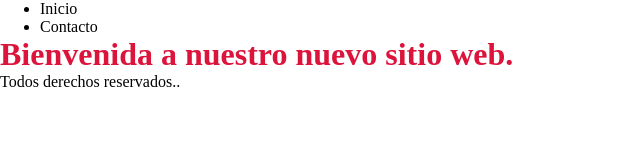
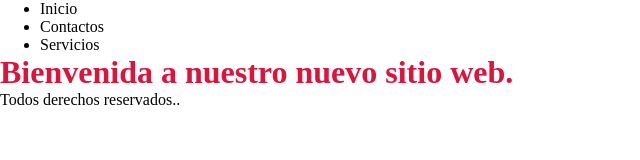
Before and after one commit to abdellah-Afriano/parctica102, a plain HTML site: page index.html in a window 1280 px wide. Shown: the whole page, without its empty margins (0-640 px from the left). Drawn offline with Linux system fonts and the light colour scheme.

Commit message:
add header 2

```diff
--- a/index.html
+++ b/index.html
@@ -4,7 +4,8 @@
     <link rel="stylesheet" href="css/styles.css">
     <ul>
         <li>Inicio</li>
-        <li>Contacto</li>
+        <li>Contactos</li>
+        <li>Servicios</li>
     </ul>
 </head>
 <body>
```
